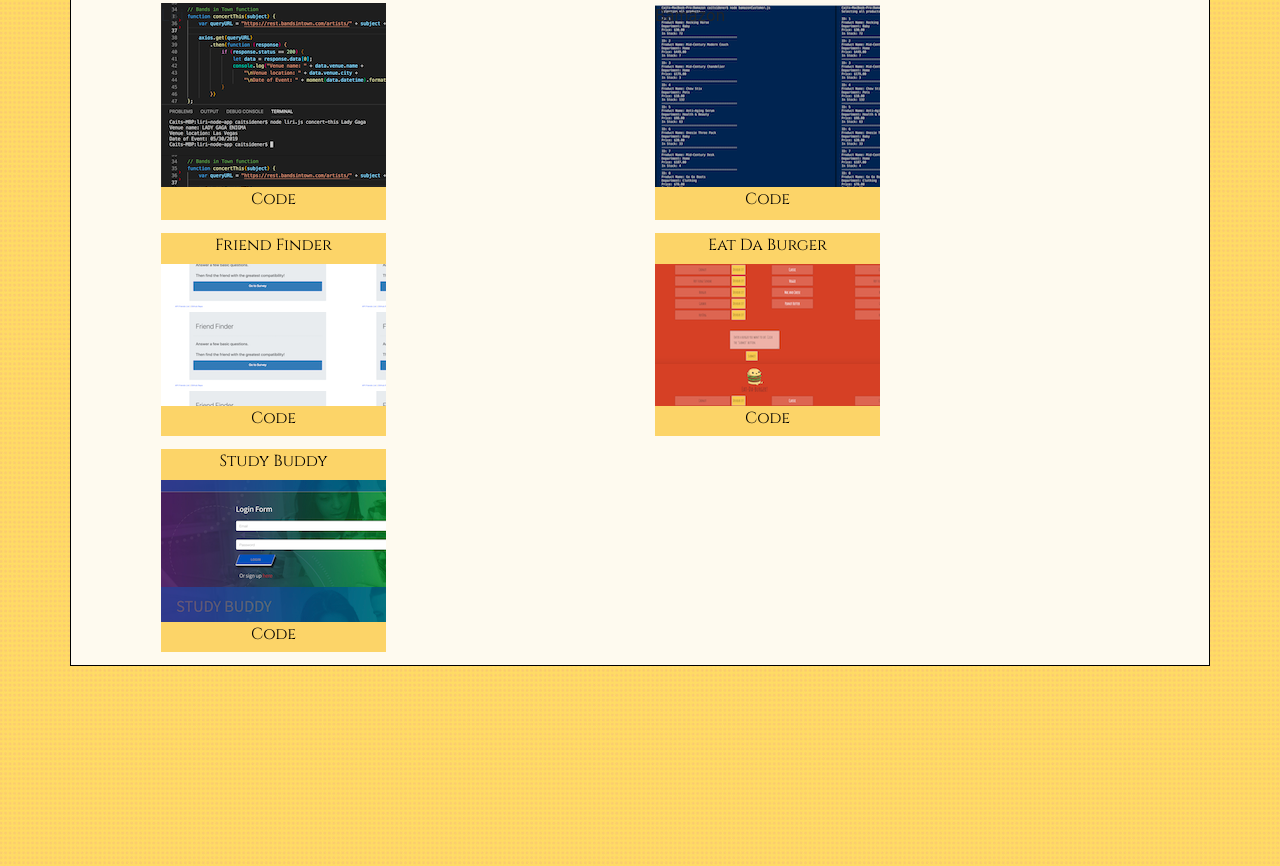
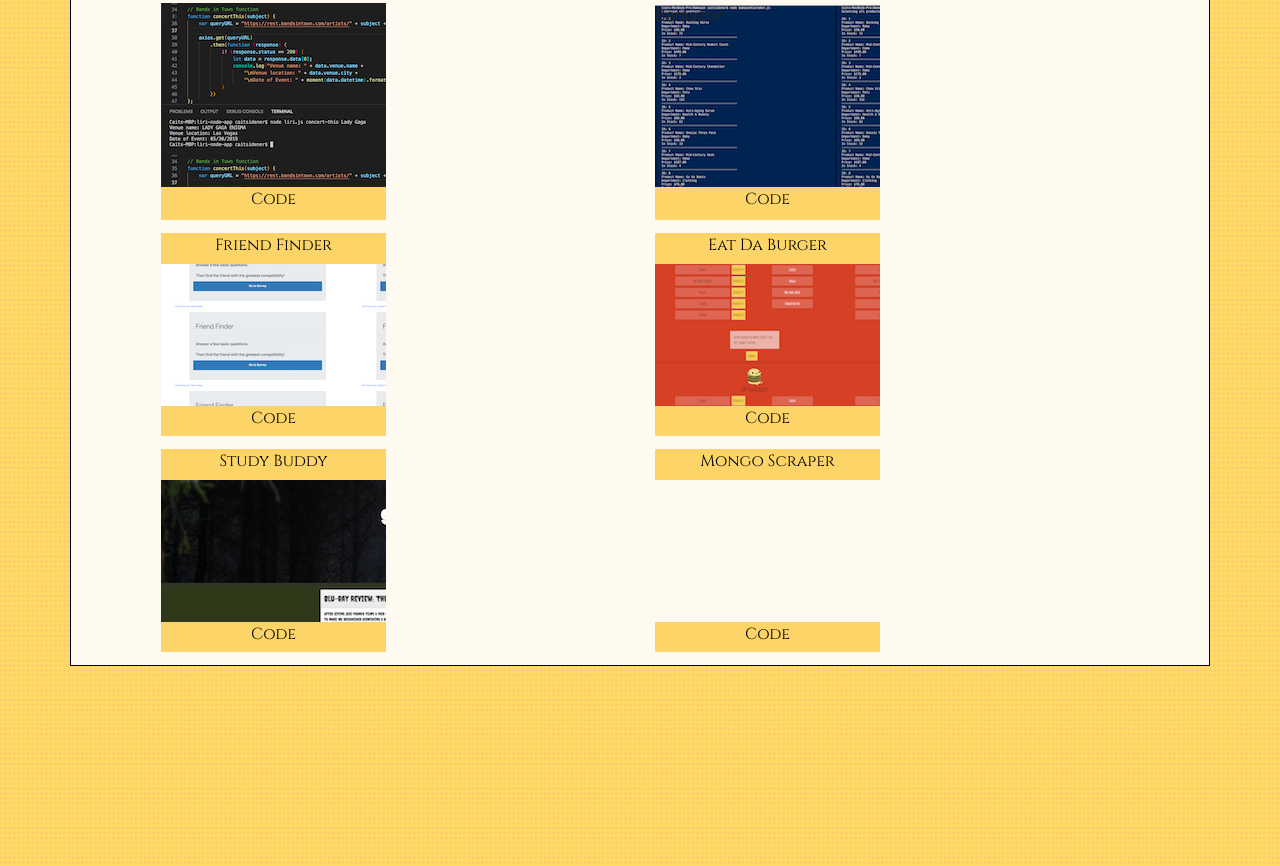
Before and after one commit to cait-sidener/Bootstrap-Portfolio, a plain HTML site: page portfolio.html in a window 1280 px wide. Shown: the part 877-1743 px from the top of the page. Drawn offline with nearby package versions, Linux system fonts and the light colour scheme.

Commit message:
added homework

```diff
--- a/assets/css/style.css
+++ b/assets/css/style.css
@@ -91,6 +91,10 @@ a {
 .box-11 {
   background-image:url("../images/studyBuddy.png");
   margin-left: 75px;
+}
+
+.box-11 {
+  background-image:url("../images/savedlist.png");
 }
 
 /* Add a card effect for articles */
--- a/portfolio.html
+++ b/portfolio.html
@@ -131,6 +131,12 @@
                     <a class="projects-code" href="https://github.com/cait-sidener/Project-Two" target="_blank" style="text-decoration:none">Code</a></figure>
                 </figure>
             </div>
+            <div class="col-md-6">
+                <figure class="box box-12" class="img-fluid" alt="Mongo Scraper"><a class="projects" href="https://news-notes4u.herokuapp.com/"
+                        target="_blank" style="text-decoration:none">Mongo Scraper</a>
+                    <a class="projects-code" href="https://github.com/cait-sidener/News-Notes" target="_blank" style="text-decoration:none">Code</a></figure>
+                </figure>
+            </div>
             </div>
     </div>
     </div>
```
Also changed, not shown: assets/images/savedlist.png (added).
